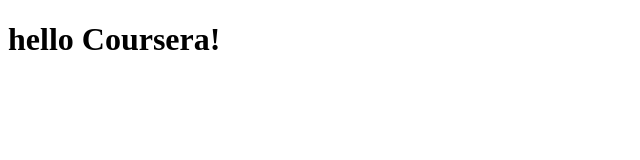
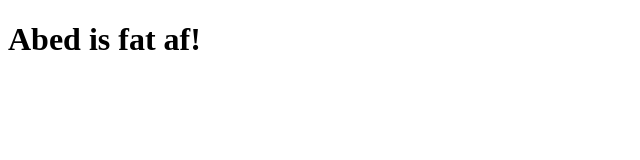
Before and after one commit to TwoOreosOneMug/Coursera, a plain HTML site: page site/index.html in a window 1280 px wide. Shown: the whole page, without its empty margins (0-640 px from the left). Drawn offline with Linux system fonts and the light colour scheme.

Commit message:
my first page.

```diff
--- a/site/index.html
+++ b/site/index.html
@@ -6,7 +6,7 @@
         </title>
         <body>
             <h1>
-                hello Coursera!
+                Abed is fat af!
             </h1>
         </body>
     </head>
```
